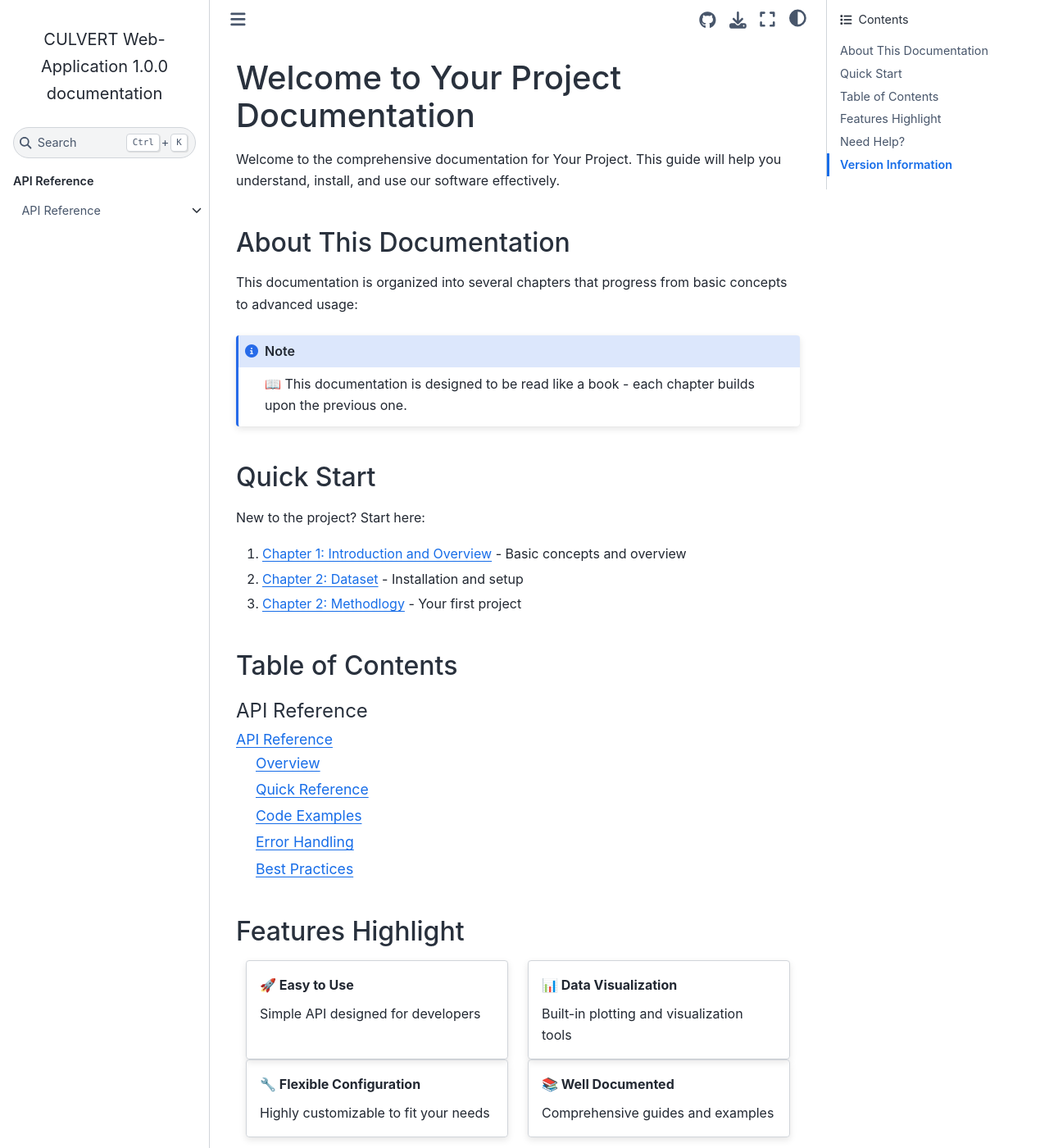
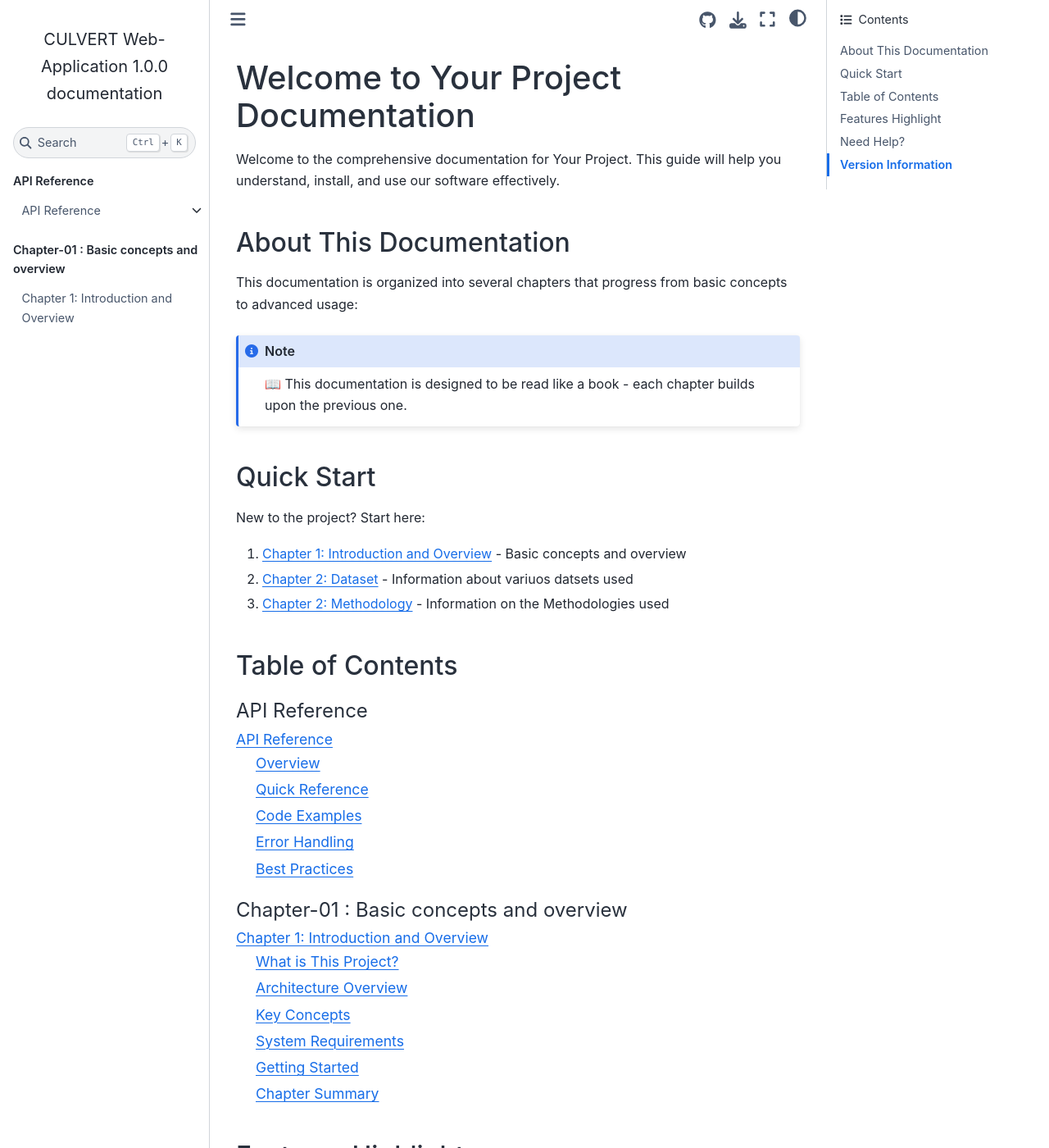
Before and after one commit to SouravDSGit/CULVERT-Manual, a Sphinx documentation site: the page built from docs/index.md, in a window 1280 px wide and 1400 px high. Shown: the whole window at 82% size. Built offline with Sphinx 7.4.7 and the Sphinx Book theme 1.1.4, drawn with Linux system fonts in a browser that asks for light colours; pages that are not in the unit, such as notebooks, are missing from menus.

Commit message:
Initial commit

````diff
--- a/docs/chapter-03.md
+++ b/docs/chapter-03.md
@@ -1,4 +1,4 @@
-# Chapter 2: Methodlogy
+# Chapter 2: Methodology
 
 Welcome to the first chapter of our documentation! This chapter provides a comprehensive overview of the project, its goals, and core concepts.
 
--- a/docs/index.md
+++ b/docs/index.md
@@ -15,8 +15,8 @@
 New to the project? Start here:
 
 1. {doc}`chapter-01` - Basic concepts and overview
-2. {doc}`chapter-02` - Installation and setup
-3. {doc}`chapter-03` - Your first project
+2. {doc}`chapter-02` - Information about variuos datsets used
+3. {doc}`chapter-03` - Information on the Methodologies used
 
 ## Table of Contents
 
@@ -35,6 +35,13 @@
 :caption: API Reference
 
 api/index
+```
+
+```{toctree}
+:maxdepth: 2
+:caption: Chapter-01 : Basic concepts and overview
+
+chapter-01
 ```
 
 ## Features Highlight
````
